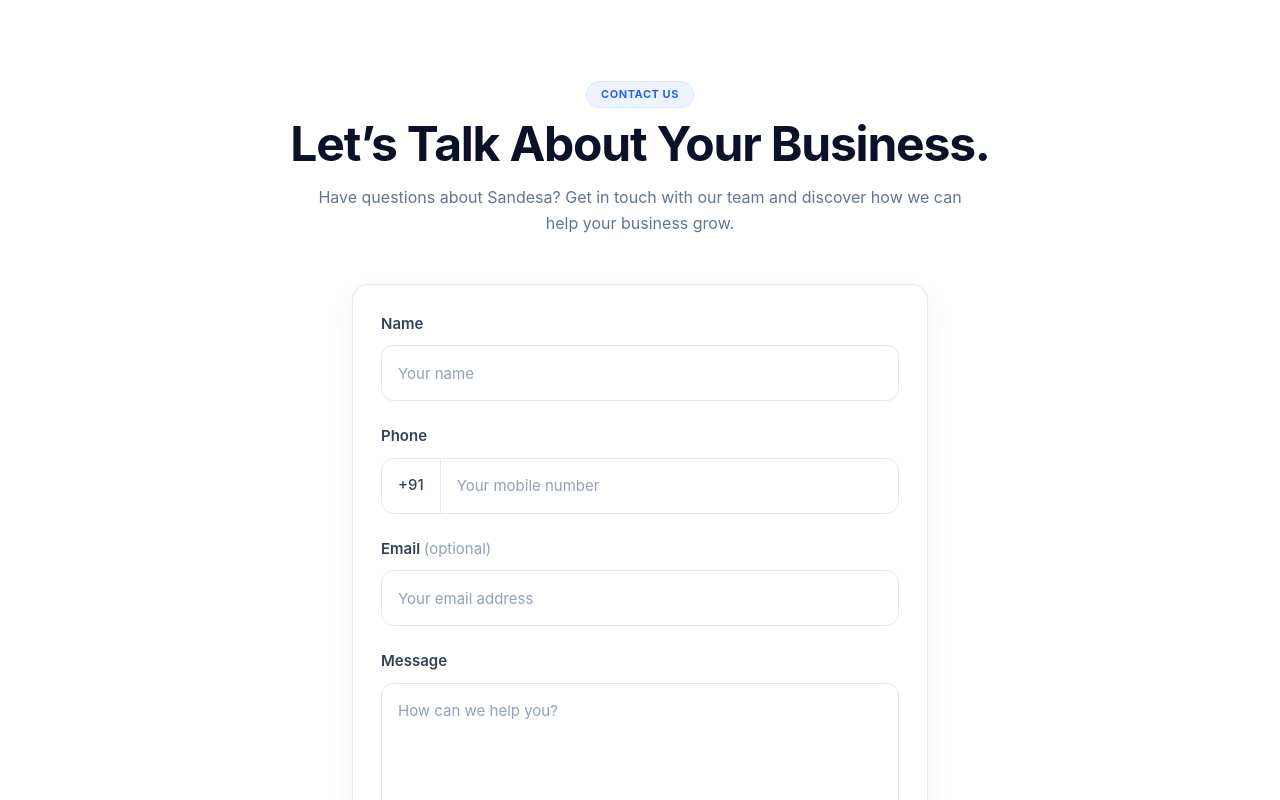
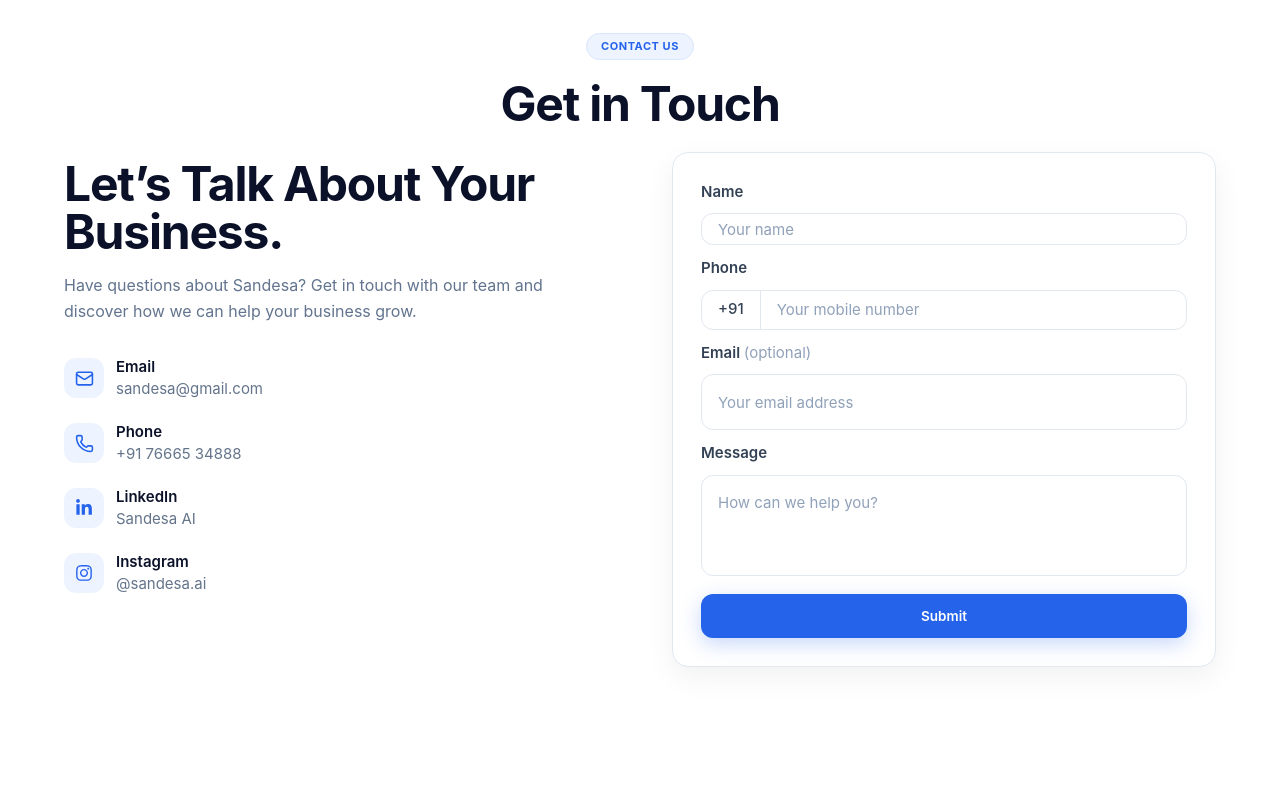
Before and after one commit to straveda15/whatsapp-website, a React (Vite) app: page /contact in a window 1280 px wide. Shown: the top 800 px of the page. Built offline with nearby package versions, Linux system fonts and the light colour scheme.

Commit message:
Update contact and FAQ sections

```diff
--- a/src/components/ContactUs.jsx
+++ b/src/components/ContactUs.jsx
@@ -1,35 +1,121 @@
 import React from "react";
+
+import { Mail, Phone } from "lucide-react";
+
+import { FaLinkedinIn, FaInstagram } from "react-icons/fa";
 
 function ContactUs() {
   return (
     <div className="min-h-screen bg-white font-sans antialiased text-slate-900 selection:bg-blue-600 selection:text-white">
-
-
       <main>
-        <section id = "contact-us" className="px-5 py-16 sm:px-8 sm:py-20 lg:px-12">
-          <div className="mx-auto max-w-[1380px]">
-
-            {/* Heading */}
+        <section
+          id="contact-us"
+          className="px-5 py-4 sm:px-8 sm:py-8 lg:px-12"
+        >
+          <div className="mx-auto max-w-6xl">
+            {/* Contact Us Heading */}
             <div className="mx-auto max-w-3xl text-center">
               <p className="inline-flex items-center rounded-full border border-[#d8e6fe] bg-[#eef4ff] px-3.5 py-1 text-[11px] font-bold uppercase tracking-wider text-[#2563eb]">
                 Contact Us
               </p>
 
-              <h1 className="mt-3 text-4xl font-bold tracking-tight text-[#0a1128] sm:text-5xl">
+              <h1 className="mt-5 text-4xl font-bold tracking-tight text-[#0a1128] sm:text-5xl">
+                Get in Touch
+              </h1>
+            </div>
+
+            {/* Main Contact Section */}
+            <div className="mt-6 grid items-start gap-12 lg:grid-cols-2 lg:gap-16">
+              {/* Left Content */}
+              <div className="pt-2">
+                <h2 className="text-4xl font-bold tracking-tight text-[#0a1128] sm:text-5xl">
                   Let’s Talk About Your Business.
-              </h1>
+                </h2>
 
-              <p className="mx-auto mt-4 max-w-2xl text-base leading-relaxed text-slate-500">
+                <p className="mt-4 max-w-xl text-base leading-relaxed text-slate-500">
                   Have questions about Sandesa? Get in touch with our team and
                   discover how we can help your business grow.
                 </p>
+
+                {/* Contact Details */}
+                <div className="mt-8 space-y-5">
+                  {/* Email */}
+                  <a
+                    href="mailto:sandesa@gmail.com"
+                    className="flex items-center gap-3 text-[15px] text-[#64748b] transition-colors hover:text-[#0a1128]"
+                  >
+                    <div className="flex h-10 w-10 items-center justify-center rounded-xl bg-[#eef4ff] text-[#2563eb]">
+                      <Mail size={19} />
+                    </div>
+
+                    <div>
+                      <p className="font-semibold text-[#0a1128]">Email</p>
+                      <p>sandesa@gmail.com</p>
+                    </div>
+                  </a>
+
+                  {/* Phone */}
+                  <a
+                    href="tel:+917666534888"
+                    className="flex items-center gap-3 text-[15px] text-[#64748b] transition-colors hover:text-[#0a1128]"
+                  >
+                    <div className="flex h-10 w-10 items-center justify-center rounded-xl bg-[#eef4ff] text-[#2563eb]">
+                      <Phone size={19} />
+                    </div>
+
+                    <div>
+                      <p className="font-semibold text-[#0a1128]">Phone</p>
+                      <p>+91 76665 34888</p>
+                    </div>
+                  </a>
+
+                  {/* LinkedIn */}
+                  <a
+                    href="https://www.linkedin.com/showcase/sandesa-ai/"
+                    target="_blank"
+                    rel="noopener noreferrer"
+                    className="flex items-center gap-3 text-[15px] text-[#64748b] transition-colors hover:text-[#0a1128]"
+                  >
+                    <div className="flex h-10 w-10 items-center justify-center rounded-xl bg-[#eef4ff] text-[#2563eb]">
+                      <FaLinkedinIn size={18} />
+                    </div>
+
+                    <div>
+                      <p className="font-semibold text-[#0a1128]">LinkedIn</p>
+                      <p>Sandesa AI</p>
+                    </div>
+                  </a>
+
+                  {/* Instagram */}
+                  <a
+                    href="https://www.instagram.com/sandesa.ai/"
+                    target="_blank"
+                    rel="noopener noreferrer"
+                    className="flex items-center gap-3 text-[15px] text-[#64748b] transition-colors hover:text-[#0a1128]"
+                  >
+                    <div className="flex h-10 w-10 items-center justify-center rounded-xl bg-[#eef4ff] text-[#2563eb]">
+                      <FaInstagram size={18} />
+                    </div>
+
+                    <div>
+                      <p className="font-semibold text-[#0a1128]">
+                        Instagram
+                      </p>
+                      <p>@sandesa.ai</p>
+                    </div>
+                  </a>
+                </div>
               </div>
 
               {/* Contact Form */}
-            <div className="mx-auto mt-12 max-w-xl rounded-2xl border border-[#e2e8f0] bg-white p-6 shadow-[0_10px_30px_rgba(15,23,42,0.06)] sm:p-7">
-
-              <form className="space-y-6">
-
+              <div className="w-full rounded-2xl border border-[#e2e8f0] bg-white p-6 shadow-[0_10px_30px_rgba(15,23,42,0.06)] sm:p-7">
+                <form
+                  className="space-y-3"
+                  onSubmit={(e) => {
+                    e.preventDefault();
+                    alert("Your message has been submitted successfully!");
+                  }}
+                >
                   {/* Name */}
                   <div>
                     <label className="mb-2.5 block text-[15px] font-semibold text-[#334155]">
@@ -40,7 +126,13 @@ function ContactUs() {
                       type="text"
                       placeholder="Your name"
                       required
-                    className="h-14 w-full rounded-xl border border-[#e2e8f0] bg-white px-4 text-[15px] text-[#0a1128] outline-none transition-all duration-200 placeholder:text-slate-400 focus:border-[#2563eb] focus:ring-2 focus:ring-blue-100"
+                      onChange={(e) => {
+                        e.target.value = e.target.value.replace(
+                          /[^a-zA-Z\s]/g,
+                          ""
+                        );
+                      }}
+                      className="h-8 w-full rounded-xl border border-[#e2e8f0] bg-white px-4 text-[15px] text-[#0a1128] outline-none transition-all duration-200 placeholder:text-slate-400 focus:border-[#2563eb] focus:ring-2 focus:ring-blue-100"
                     />
                   </div>
 
@@ -50,8 +142,7 @@ function ContactUs() {
                       Phone
                     </label>
 
-                  <div className="flex h-14 w-full overflow-hidden rounded-xl border border-[#e2e8f0] bg-white transition-all duration-200 focus-within:border-[#2563eb] focus-within:ring-2 focus-within:ring-blue-100">
-
+                    <div className="flex h-10 w-full overflow-hidden rounded-xl border border-[#e2e8f0] bg-white transition-all duration-200 focus-within:border-[#2563eb] focus-within:ring-2 focus-within:ring-blue-100">
                       <div className="flex items-center border-r border-[#e2e8f0] px-4 text-[15px] font-medium text-[#334155]">
                         +91
                       </div>
@@ -62,6 +153,12 @@ function ContactUs() {
                         maxLength="10"
                         pattern="[0-9]{10}"
                         required
+                        onChange={(e) => {
+                          e.target.value = e.target.value.replace(
+                            /[^0-9]/g,
+                            ""
+                          );
+                        }}
                         className="h-full flex-1 border-0 bg-transparent px-4 text-[15px] text-[#0a1128] outline-none placeholder:text-slate-400"
                       />
                     </div>
@@ -91,7 +188,7 @@ function ContactUs() {
 
                     <textarea
                       placeholder="How can we help you?"
-                    rows="6"
+                      rows="3"
                       required
                       className="w-full resize-none rounded-xl border border-[#e2e8f0] bg-white px-4 py-4 text-[15px] text-[#0a1128] outline-none transition-all duration-200 placeholder:text-slate-400 focus:border-[#2563eb] focus:ring-2 focus:ring-blue-100"
                     />
@@ -104,8 +201,8 @@ function ContactUs() {
                   >
                     Submit
                   </button>
-
                 </form>
+              </div>
             </div>
           </div>
         </section>
--- a/src/components/FAQ.jsx
+++ b/src/components/FAQ.jsx
@@ -92,7 +92,7 @@ const FAQ = () => {
                       type="button"
                       aria-expanded={isOpen}
                       onClick={() => handleToggle(index)}
-                      className="flex w-full cursor-pointer items-center justify-between py-3.5 text-left text-[13.5px] font-semibold text-[#0a1128] transition-colors focus-visible:outline-none"
+                      className="flex w-full cursor-pointer items-center justify-between py-3.5 text-left text-[15.5px] font-semibold text-[#0a1128] transition-colors focus-visible:outline-none"
                     >
                       <span>{faq.question}</span>
 
--- a/src/components/Hero.jsx
+++ b/src/components/Hero.jsx
@@ -3,7 +3,9 @@ import { Sparkles, ArrowRight, Play } from "lucide-react";
 
 const Hero = () => {
   return (
-    <section className="relative overflow-hidden border-b border-[#e2e8f0] bg-white pt-6 pb-14 px-5 sm:pt-10 sm:pb-18 sm:px-8 lg:px-14 lg:py-16">
+    <section
+    id="hero"
+    className="relative overflow-hidden border-b border-[#e2e8f0] bg-white pt-6 pb-14 px-5 sm:pt-10 sm:pb-18 sm:px-8 lg:px-14 lg:py-16">
 
       {/* Background Soft Blue Radial Glow */}
       <div
--- a/src/components/Marketing.jsx
+++ b/src/components/Marketing.jsx
@@ -131,11 +131,12 @@ export const Marketing = () => {
               </h3>
 
               <button
-                type="button"
-                className="rounded-full bg-[#2563eb] px-4 py-1.5 text-[12px] font-medium text-white shadow-sm transition-all hover:bg-[#1d4ed8] active:scale-95"
-              >
-                New campaign
-              </button>
+  type="button"
+  onClick={() => alert("New campaign button clicked!")}
+  className="rounded-full bg-[#2563eb] px-4 py-1.5 text-[12px] font-medium text-white shadow-sm transition-all hover:bg-[#1d4ed8] active:scale-95"
+>
+  New campaign
+</button>
             </div>
 
             {/* Campaign Rows */}
--- a/src/components/Navbar.jsx
+++ b/src/components/Navbar.jsx
@@ -237,12 +237,12 @@ const today = new Date().toISOString().split("T")[0];
             {/* ── Demo Form ── */}
 
             <form
-              className="mt-6 space-y-4"
-              onSubmit={(e) => {
-                e.preventDefault();
-              }}
-            >
-
+  className="space-y-6"
+  onSubmit={(e) => {
+    e.preventDefault();
+    alert("Live Demo request submitted!");
+  }}
+>
               {/* Name */}
 
               <input
--- a/src/components/Problem.jsx
+++ b/src/components/Problem.jsx
@@ -26,7 +26,9 @@ const problems = [
 
 const ProblemSection = () => {
   return (
-    <section className="relative overflow-hidden border-b border-[#e2e8f0] bg-white pt-6 pb-12 px-5 sm:pt-10 sm:pb-16 sm:px-8 lg:px-14 lg:pt-12 lg:pb-16">
+    <section
+    id="problem"
+    className="relative overflow-hidden border-b border-[#e2e8f0] bg-white pt-6 pb-12 px-5 sm:pt-10 sm:pb-16 sm:px-8 lg:px-14 lg:pt-12 lg:pb-16">
       <div className="mx-auto max-w-[1240px]">
 
         {/* ── Top Header (Shifted higher up) ── */}
--- a/src/components/ProductJourney.jsx
+++ b/src/components/ProductJourney.jsx
@@ -127,14 +127,29 @@ export const ProductJourney = () => {
                 </div>
 
                 {/* Explore Link */}
-                <div className="mt-6 flex items-center gap-1.5 self-start text-[13px] font-semibold text-[#0a1128] transition-colors duration-200 group-hover:text-[#2563eb]">
+                <button
+  type="button"
+  onClick={() => {
+    const sectionId = {
+      ATTRACT: "marketing",
+      CONVERT: "ai-agent",
+      SERVE: "human-ai",
+    }[card.label];
+
+    document.getElementById(sectionId)?.scrollIntoView({
+      behavior: "smooth",
+      block: "start",
+    });
+  }}
+  className="mt-6 flex items-center gap-1.5 self-start text-[13px] font-semibold text-[#0a1128] transition-colors duration-200 group-hover:text-[#2563eb]"
+>
   <span>Explore</span>
   <ArrowRight
     size={14}
     strokeWidth={2.4}
     className="transition-transform duration-200 group-hover:translate-x-1"
   />
-                </div>
+</button>
               </div>
             );
           })}
```
Lines whose indentation alone changed are shown as unchanged.
